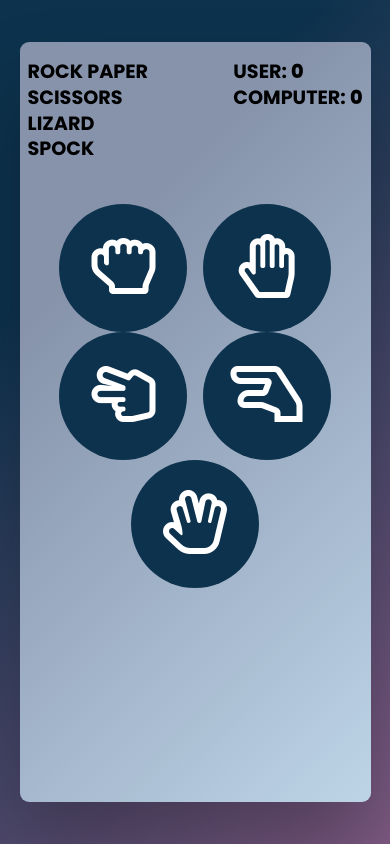
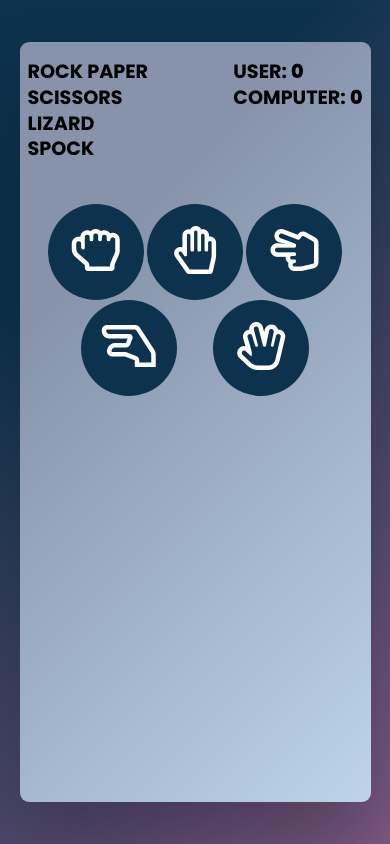
Before and after one commit to gopikothalanka/Rock-Paper-Scissors-Lizard-Spock, a plain HTML site: page index.html in a window 390 px wide. Drawn offline with Linux system fonts and the light colour scheme.

Commit message:
Update style.css

```diff
--- a/styles/style.css
+++ b/styles/style.css
@@ -106,4 +106,11 @@ span{
   header{
     margin-bottom: 2rem;
   }
+  .tools button {
+    background-color:#0D324D;
+     font-size: 3rem;
+    height: 6rem;
+    width: 6rem;
+
+  }
 }
```
